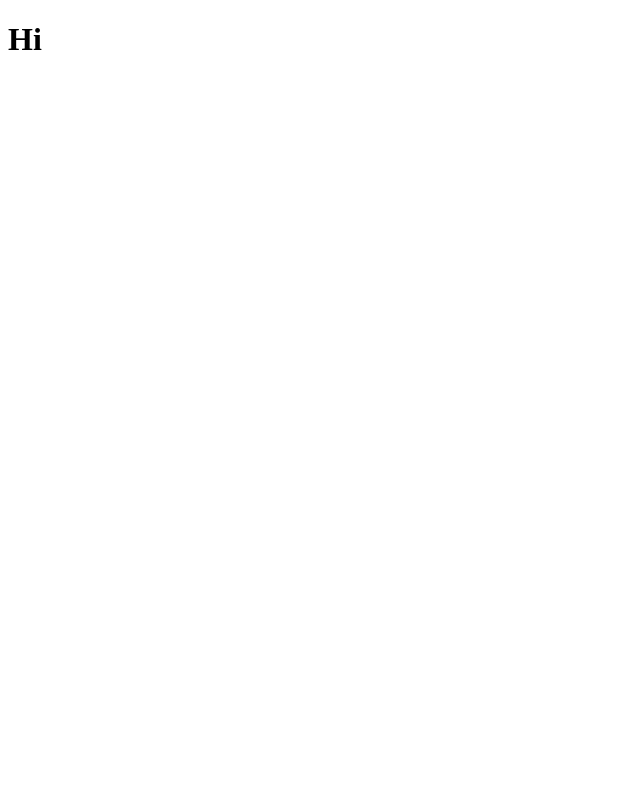
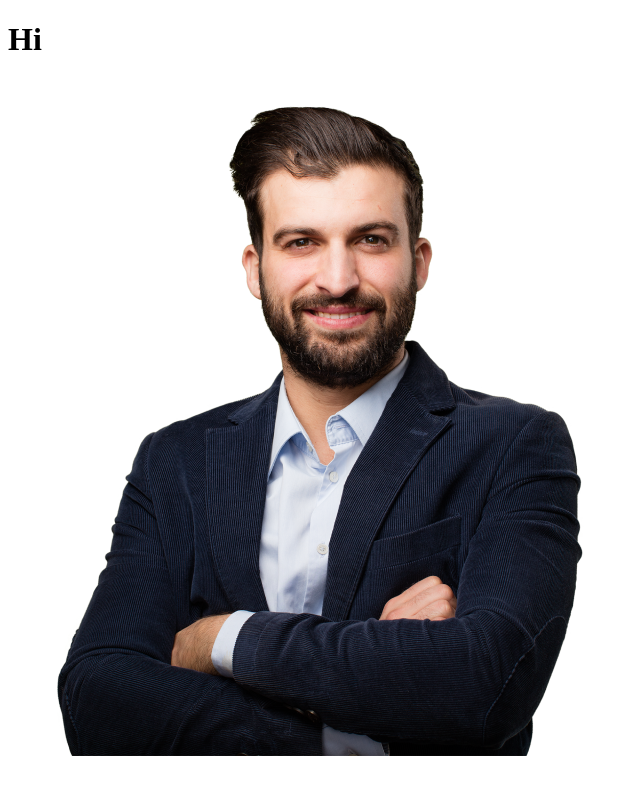
Before and after one commit to amshuvo2002/Demo-web, a plain HTML site: page index.html in a window 1280 px wide. Shown: the whole page, without its empty margins (0-640 px from the left). Drawn offline with Linux system fonts and the light colour scheme.

Commit message:
add a picture

```diff
--- a/index.html
+++ b/index.html
@@ -7,5 +7,6 @@
 </head>
 <body>
     <h1>Hi</h1>
+    <img src="images/hardy.png" alt="">
 </body>
 </html>
```
